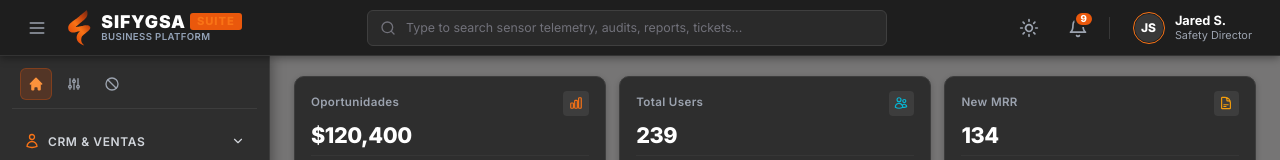
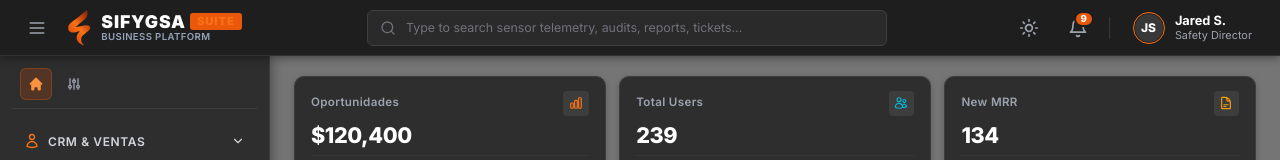
Before and after one commit to SIFYGSAPROJECTS/SIFYGSA-BUSINESS-SUITE, a React (Vite) app: page / in a window 1280 px wide. Shown: the top 160 px of the page. Built offline with nearby package versions, Linux system fonts and the light colour scheme.

Commit message:
fix(sidebar): remover icono prohibido y ocultar logo de sifygsa en la vista minimizada del panel

```diff
--- a/src/components/layout/sidebar.tsx
+++ b/src/components/layout/sidebar.tsx
@@ -58,9 +58,7 @@ export const Sidebar: React.FC<SidebarProps> = ({
            ==================================================================== */}
         {isCollapsed ? (
           <div className="sidebar-collapsed-column">
-            <div className="collapsed-brand-flame" style={{ padding: '0.75rem 0', display: 'flex', justifyContent: 'center' }}>
-              <SfgLogoSymbol size={26} title="SIFYGSA Business Suite" />
-            </div>
+
             {/* Herramientas Rápidas en Columna */}
             <div className="collapsed-tools-stack">
               <button
@@ -85,17 +83,7 @@ export const Sidebar: React.FC<SidebarProps> = ({
                 </svg>
               </button>
 
-              <button
-                type="button"
-                className={`tool-icon-btn ${activeModuleId === 'compras' ? 'active-glow' : ''}`}
-                title="Operaciones / Compras"
-                onClick={() => onSelectModule('compras', 'compras-requisicion')}
-              >
-                <svg className="w-4 h-4" fill="none" stroke="currentColor" strokeWidth="2" viewBox="0 0 24 24" style={{ width: 16, height: 16 }}>
-                  <circle cx="12" cy="12" r="9" strokeLinecap="round" strokeLinejoin="round" />
-                  <path d="M5.6 5.6l12.8 12.8" strokeLinecap="round" strokeLinejoin="round" />
-                </svg>
-              </button>
+
             </div>
 
             <div className="collapsed-divider-line" />
@@ -169,17 +157,7 @@ export const Sidebar: React.FC<SidebarProps> = ({
                     <path d="M12 6V4m0 2a2 2 0 100 4m0-4a2 2 0 110 4m-6 8a2 2 0 100-4m0 4a2 2 0 110-4m0 4v2m0-6V4m6 6v10m6-2a2 2 0 100-4m0 4a2 2 0 110-4m0 4v2m0-6V4" strokeLinecap="round" strokeLinejoin="round" />
                   </svg>
                 </button>
-                <button
-                  type="button"
-                  className={`tool-icon-btn ${activeModuleId === 'compras' ? 'active' : ''}`}
-                  title="Operaciones / Compras"
-                  onClick={() => onSelectModule('compras', 'compras-requisicion')}
-                >
-                  <svg className="w-4 h-4" fill="none" stroke="currentColor" strokeWidth="2" viewBox="0 0 24 24" style={{ width: 16, height: 16 }}>
-                    <circle cx="12" cy="12" r="9" strokeLinecap="round" strokeLinejoin="round" />
-                    <path d="M5.6 5.6l12.8 12.8" strokeLinecap="round" strokeLinejoin="round" />
-                  </svg>
-                </button>
+
               </div>
             </div>
 
```
